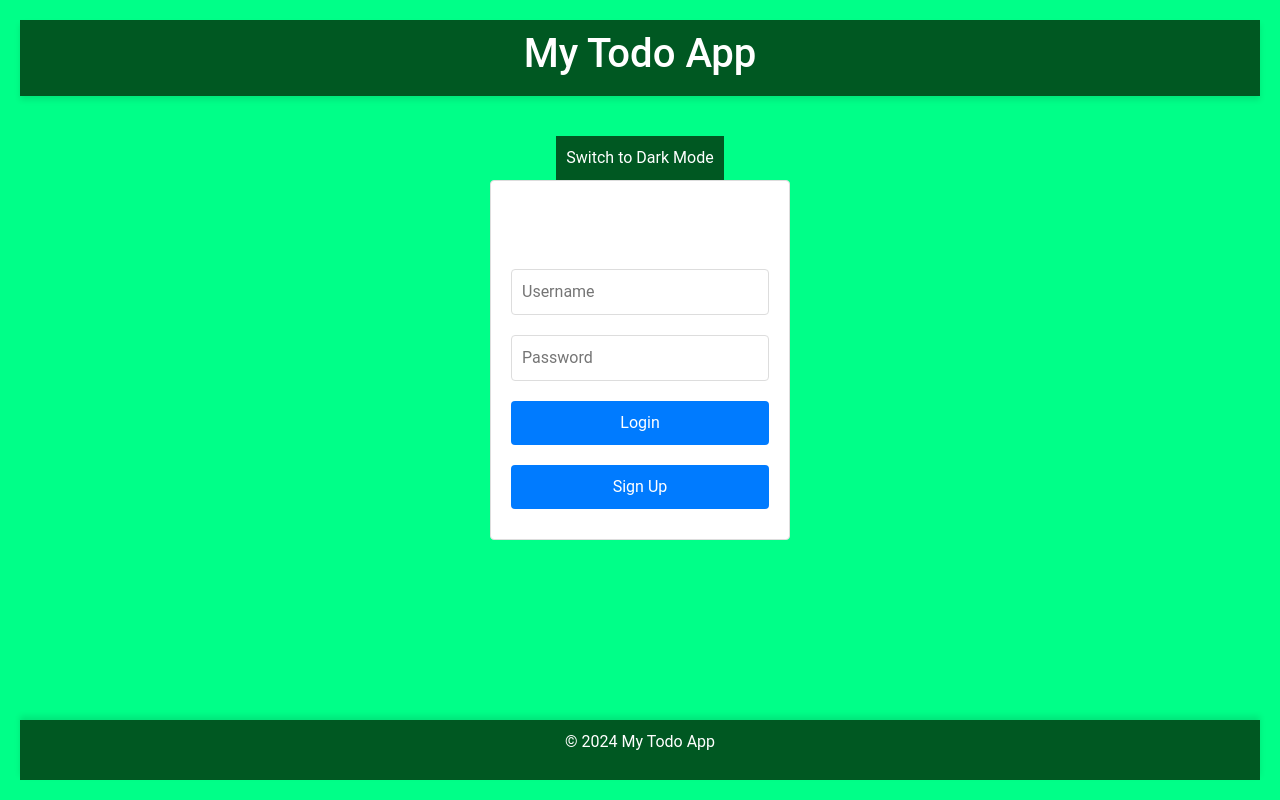
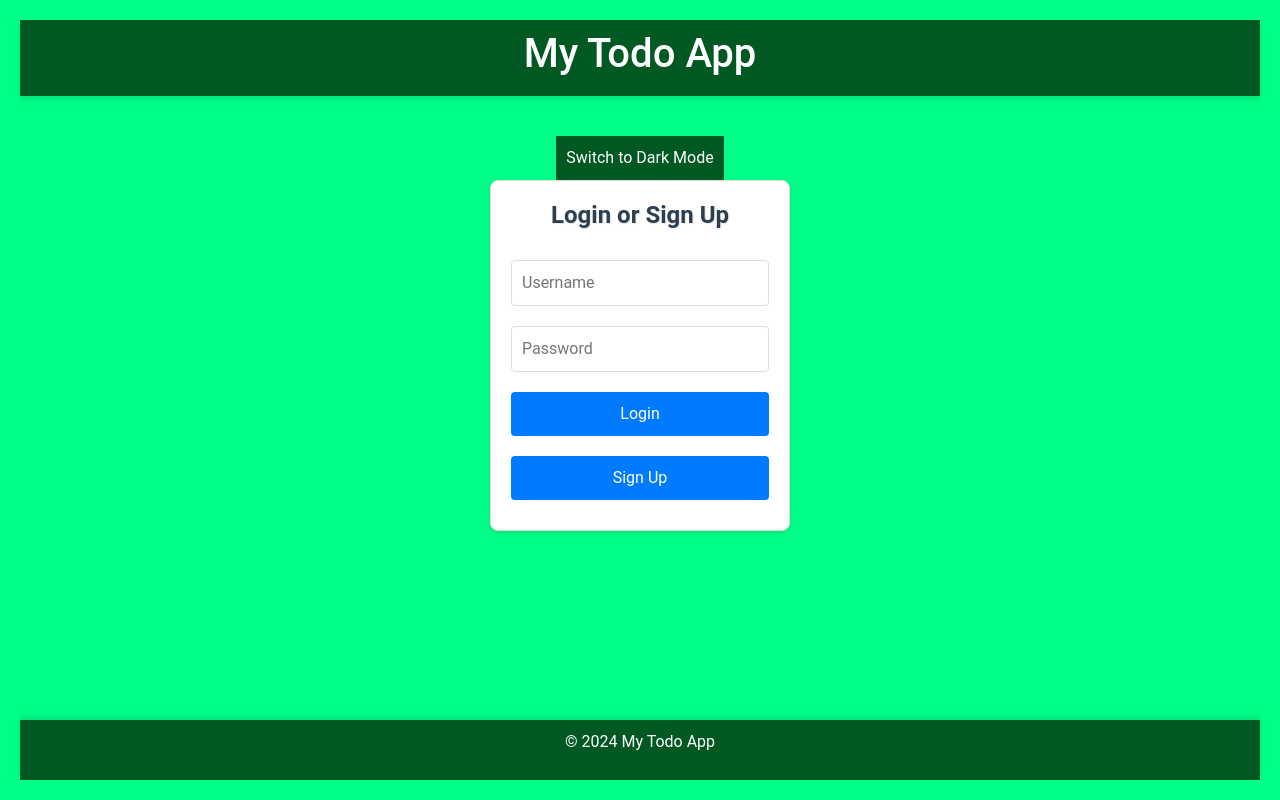
Before and after one commit to BariscanTosyali/my-react-app, a React (Create React App) app: page / in a window 1280 px wide. Built offline with nearby package versions, Linux system fonts and the light colour scheme.

Commit message:
Initial commit: Todo app with login functionality and dark theme support

```diff
--- a/db.json
+++ b/db.json
@@ -117,12 +117,12 @@
       "reminder": "2024-08-08T14:25"
     },
     {
-      "id": "65c6",
-      "text": "drink coffee",
+      "id": "0539",
+      "text": "colombia git",
       "category": "Work",
       "completed": false,
       "username": "bariscan",
-      "reminder": "2024-11-22T21:15"
+      "reminder": "2025-05-29T20:26"
     }
   ]
 }
--- a/src/components/LoginForm.css
+++ b/src/components/LoginForm.css
@@ -3,13 +3,18 @@
   margin: 0 auto;
   padding: 20px;
   border: 1px solid #ddd;
-  border-radius: 4px;
+  border-radius: 8px;
   background-color: #fff;
+  box-shadow: 0 2px 4px rgba(0, 0, 0, 0.1);
 }
 
 .login-form h2 {
   margin-bottom: 20px;
   text-align: center;
+  color: #2c3e50;
+  font-size: 24px;
+  font-weight: 600;
+  text-shadow: 1px 1px 1px rgba(0, 0, 0, 0.1);
 }
 
 .login-form input {
@@ -41,3 +46,31 @@
 .toggle-button:hover {
   text-decoration: underline;
 }
+
+/* Tema desteği */
+.dark-theme .login-form {
+  background-color: #2c3e50;
+  border-color: #34495e;
+}
+
+.dark-theme .login-form h2 {
+  color: #ecf0f1;
+}
+
+.dark-theme .login-form input {
+  background-color: #34495e;
+  border-color: #445566;
+  color: #ecf0f1;
+}
+
+.dark-theme .login-form input::placeholder {
+  color: #95a5a6;
+}
+
+.dark-theme .login-form button {
+  background-color: #3498db;
+}
+
+.dark-theme .login-form button:hover {
+  background-color: #2980b9;
+}
```
Also changed, not shown: 1 other file (tests, documents, lock files or other folders).
